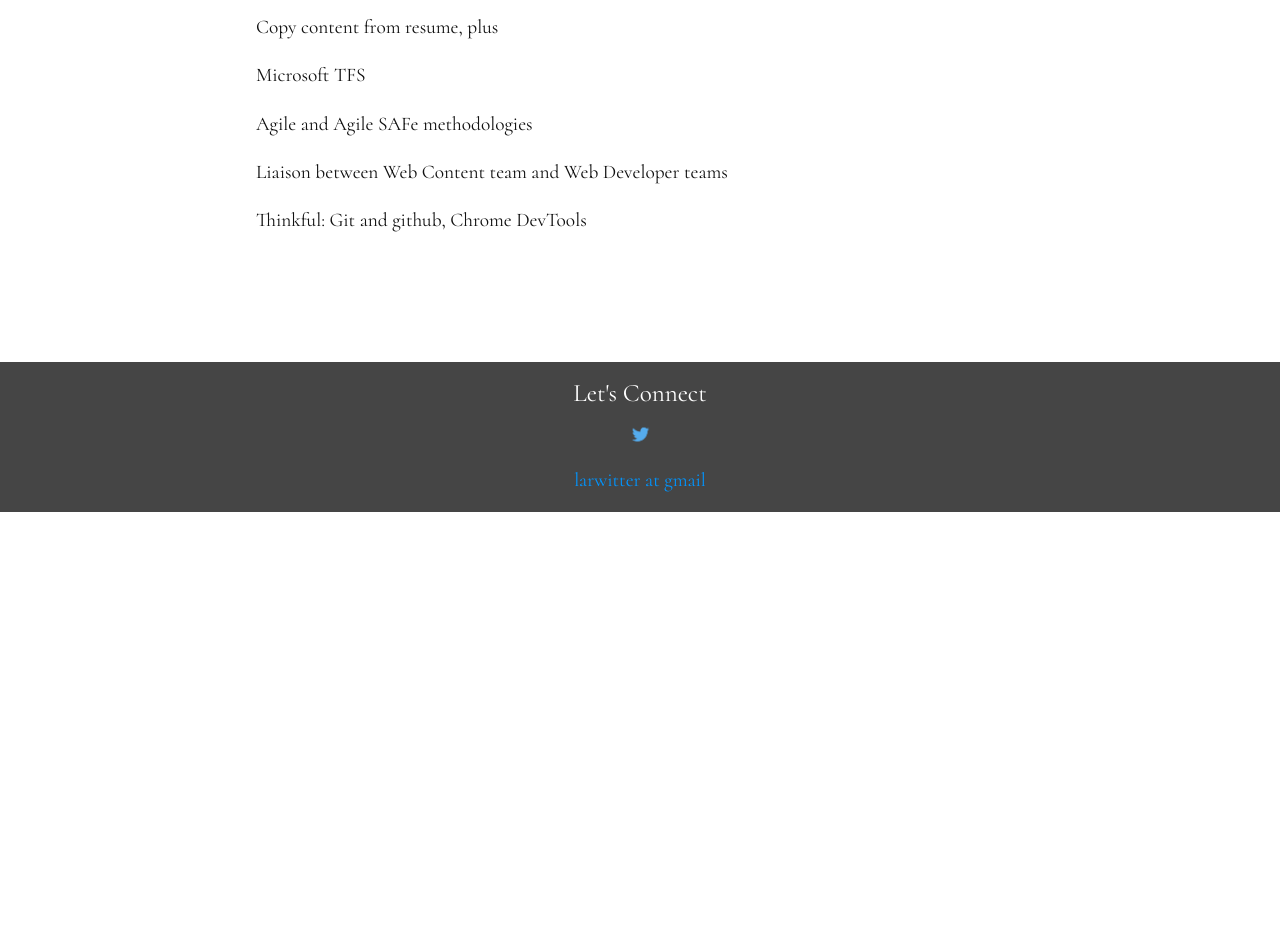
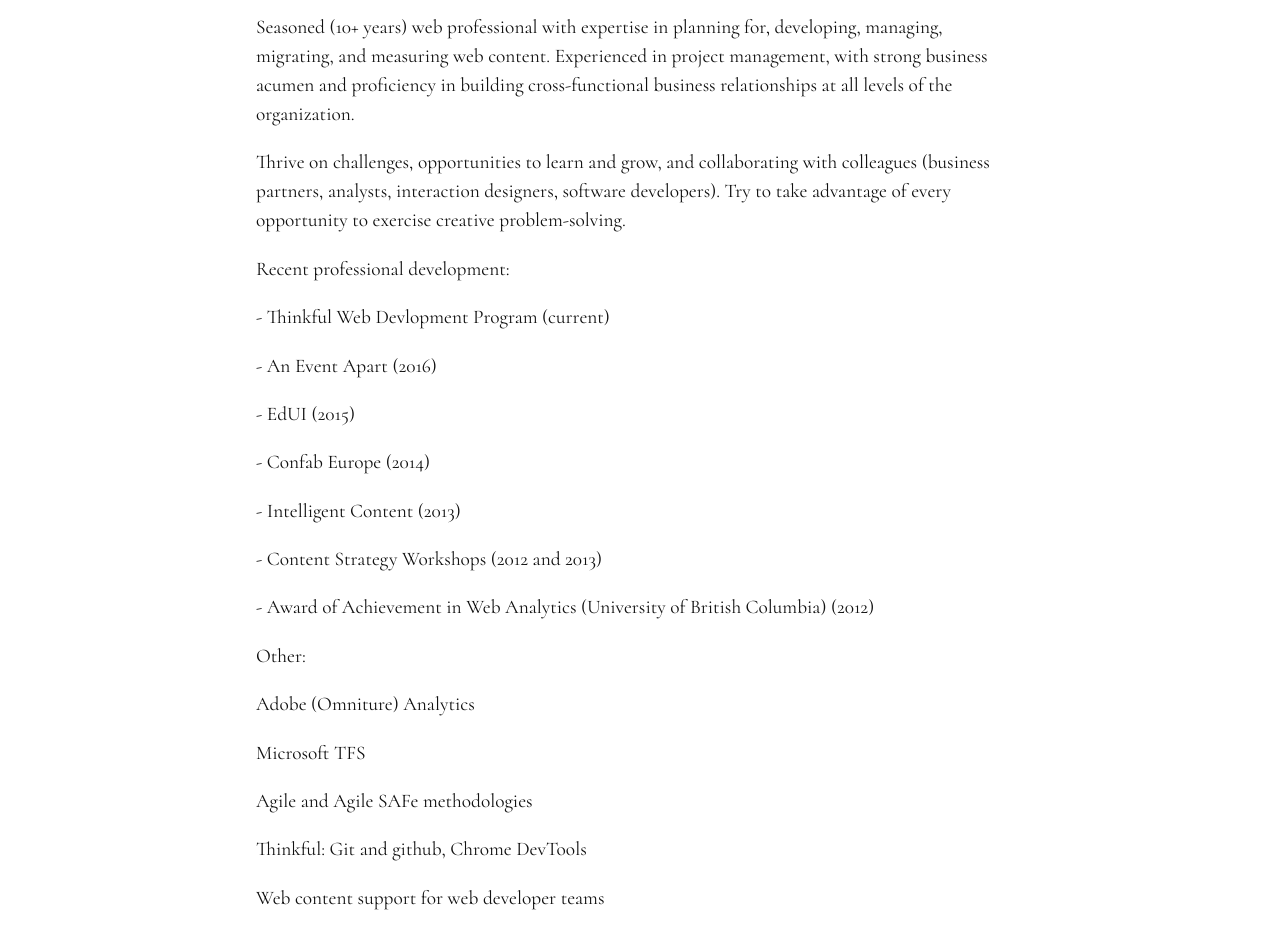
Before and after one commit to lynnerw/about-me, a plain HTML site: page experience.html in a window 1280 px wide. Shown: the part 338-1264 px from the top of the page. Before the commit the page ends 872 px from the top, so only its background shows below. Drawn offline with Linux system fonts and the light colour scheme; files whose address does not match are found by name; a web font is replaced by a local one.

Commit message:
some cleanup and editing

```diff
--- a/css/style.css
+++ b/css/style.css
@@ -119,6 +119,7 @@ hr {
  #inline-list p {
  display: inline;
  }
+
  #inline-list ul,
  #inline-list li {
  display: inline;
@@ -148,7 +149,7 @@ hr {
 /** intro section **/
 .intro {
 /*  position: relative; */
-    height: 40%;
+/*    height: 40%; */
     padding: 2em 0;
     background-color: white;
     margin: 0 auto;
@@ -162,7 +163,7 @@ hr {
 /** begin footer **/
 .social {
 /*    flex: 0 1 auto; */
-    max-height: 150px;
+/*    max-height: 150px;
 /*    width: 100%;
 margin
 padding: */
--- a/experience.html
+++ b/experience.html
@@ -20,14 +20,27 @@
   </ul>
 </header>
 <section class="intro">
-        <p>Copy content from resume, plus</p>
-            <ul>
-                <li>Microsoft TFS</li>
-                <li>Agile and Agile SAFe methodologies</li>
-                <li>Liaison between Web Content team and Web Developer teams</li>
-            <ul>
-        <p>Thinkful:  Git and github, Chrome DevTools</p>
-    </section>
+<p>Seasoned (10+ years) web professional with expertise in planning for, developing, managing, migrating, and measuring web content. Experienced in project management, with strong business acumen and proficiency in building cross-functional business relationships at all levels of the organization.</p>
+<p>Thrive on challenges, opportunities to learn and grow, and collaborating with colleagues (business partners, analysts, interaction designers, software developers). Try to take advantage of every opportunity to exercise creative problem-solving.</p>
+<p>Recent professional development:</p>
+    <ul>
+        <li>- Thinkful Web Devlopment Program (current)</li>
+        <li>- An Event Apart (2016)</li>
+        <li>- EdUI (2015)</li>
+        <li>- Confab Europe (2014)</li>
+        <li>- Intelligent Content (2013)</li>
+        <li>- Content Strategy Workshops (2012 and 2013)</li>
+        <li>- Award of Achievement in Web Analytics (University of British Columbia) (2012)</li>
+    </ul>
+  <p>Other:</p>
+      <ul>
+        <li>Adobe (Omniture) Analytics</li>
+        <li>Microsoft TFS</li>
+        <li>Agile and Agile SAFe methodologies</li>
+        <li>Thinkful: Git and github, Chrome DevTools</li>
+        <li>Web content support for web developer teams</li>
+      </ul>
+      </section>
     <footer class="social">
         <h2>Let's Connect</h2>
             <ul class="social-logos">
```
Also changed, not shown: index.html (+4 -4 lines), portfolio.html (+2 -3 lines).
